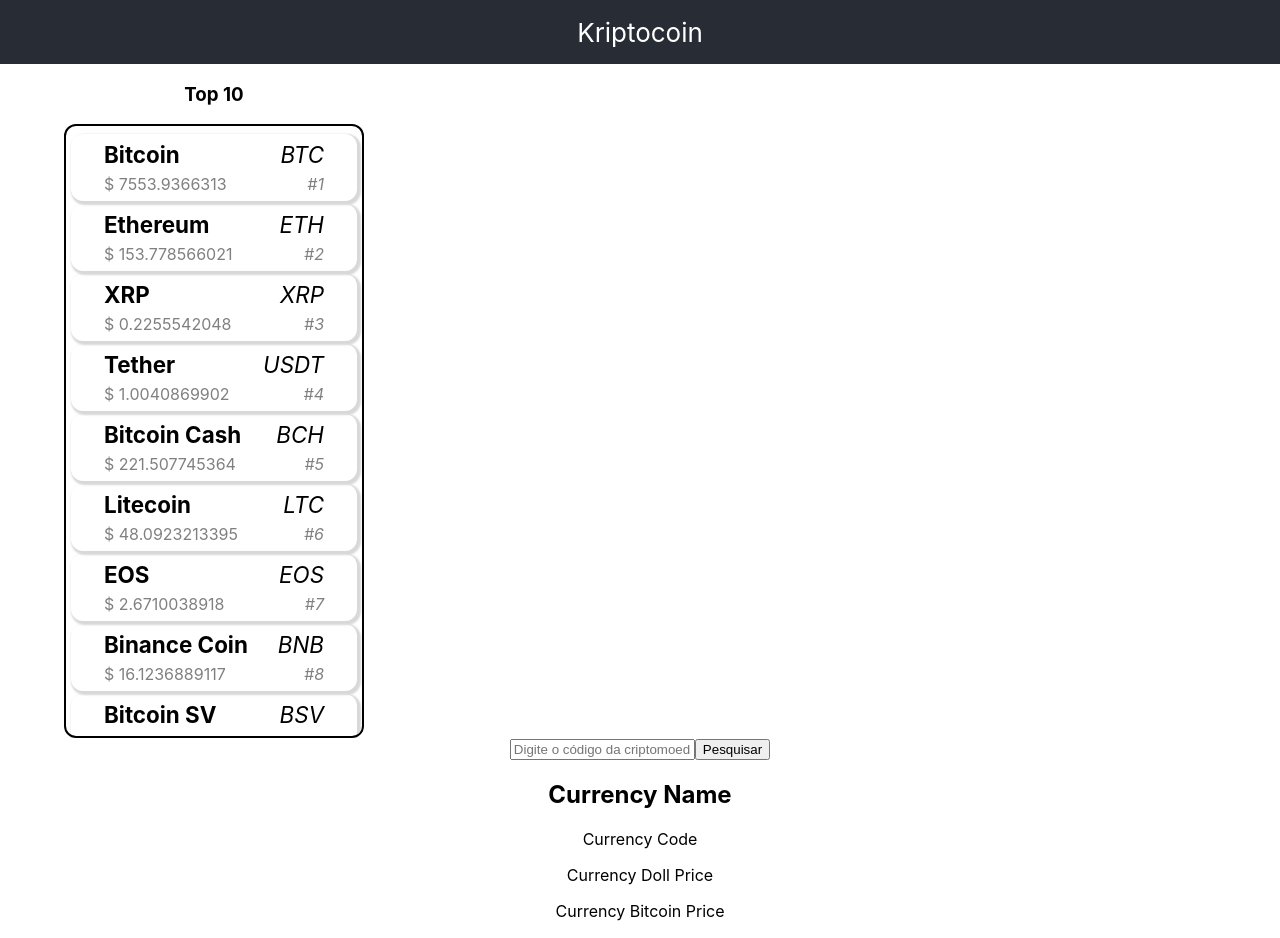
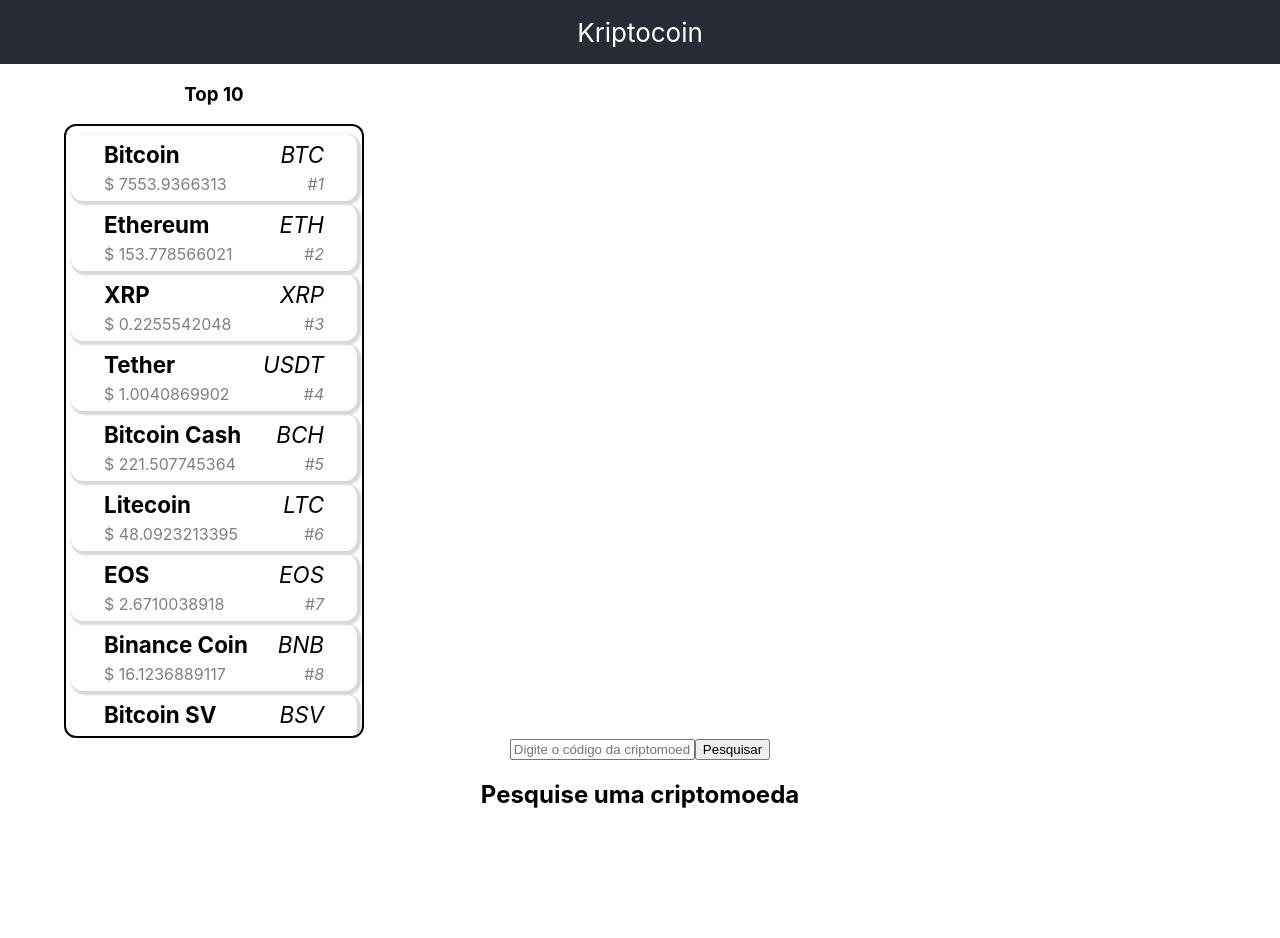
Before and after one commit to MarioMatheus/kriptocoin, a React (Create React App) app in the folder frontend/: page / in a window 1280 px wide. Shown: the top 938 px of the page. After the commit the page ends 829 px from the top, so only its background shows below. Built offline with nearby package versions, Linux system fonts and the light colour scheme; the HTML template or start-up script is replaced by a standard one.

Commit message:
created currency search component

```diff
--- a/frontend/src/App.js
+++ b/frontend/src/App.js
@@ -1,8 +1,7 @@
 import React from 'react';
 import './App.css';
 import CurrencyList from './components/CurrenciesList/CurrencyList';
-import SearchInput from './components/SearchInput/SearchInput';
-import { CurrencyCard } from './components/CurrencyCard/CurrencyCard';
+import CurrencySearch from './components/CurrencySearch/CurrencySearch';
 
 
 function App() {
@@ -16,8 +15,7 @@
         <CurrencyList />
       </section>
       <section>
-        <SearchInput />
-        <CurrencyCard />
+        <CurrencySearch />
       </section>
     </div>
   );
--- a/frontend/src/components/CurrencyCard/CurrencyCard.js
+++ b/frontend/src/components/CurrencyCard/CurrencyCard.js
@@ -3,6 +3,9 @@
 
 
 export const CurrencyCard = (props) => (
+  <div>
+
+    {props.currency &&
       <div>
         <h1>Currency Name</h1>
         <p> Currency Code </p>
@@ -11,4 +14,13 @@
         <p> Transacionado nas ultimas 24h em Doll </p>
         <p> Percentual de variacao nos ultimos 7d </p>
       </div>
+    }
+
+    {!props.currency &&
+      <div>
+        <h1>Pesquise uma criptomoeda</h1>
+      </div>
+    }
+
+  </div>
 )
--- /dev/null
+++ b/frontend/src/components/CurrencySearch/CurrencySearch.js
@@ -0,0 +1,47 @@
+import React, { Component } from 'react'
+import './CurrencySearch.css'
+import SearchInput from '../SearchInput/SearchInput'
+import { CurrencyCard } from '../CurrencyCard/CurrencyCard'
+
+
+export default class CurrencySearch extends Component {
+
+  constructor(props) {
+    super(props)
+    this.state = { cryptocurrency: null }
+    this.handleSearch = this.handleSearch.bind(this)
+  }
+
+  handleSearch(text) {
+    console.log(`Pesquisando Criptomoeda ${text}`)
+    this.setState({
+      cryptocurrency: {
+        "id": "binance-coin",
+        "name": "Binance Coin",
+        "symbol": "BNB",
+        "rank": "8",
+        "price_usd": "16.1236889117",
+        "price_btc": "0.00213451",
+        "24h_volume_usd": "240850888.052",
+        "market_cap_usd": "2507825575.0",
+        "available_supply": "155536713.0",
+        "total_supply": "187536713.0",
+        "max_supply": "187536713.0",
+        "percent_change_1h": "0.95",
+        "percent_change_24h": "3.6",
+        "percent_change_7d": "-11.87",
+        "last_updated": "1574879885"
+      }
+    })
+  }
+
+  render() {
+    return (
+      <div>
+        <SearchInput onSearch={this.handleSearch} />
+        <CurrencyCard currency={this.state.cryptocurrency} />
+      </div>
+    )
+  }
+
+}
```
Also changed, not shown: frontend/src/components/CurrencySearch/CurrencySearch.css (added). Lines whose indentation alone changed are shown as unchanged.
